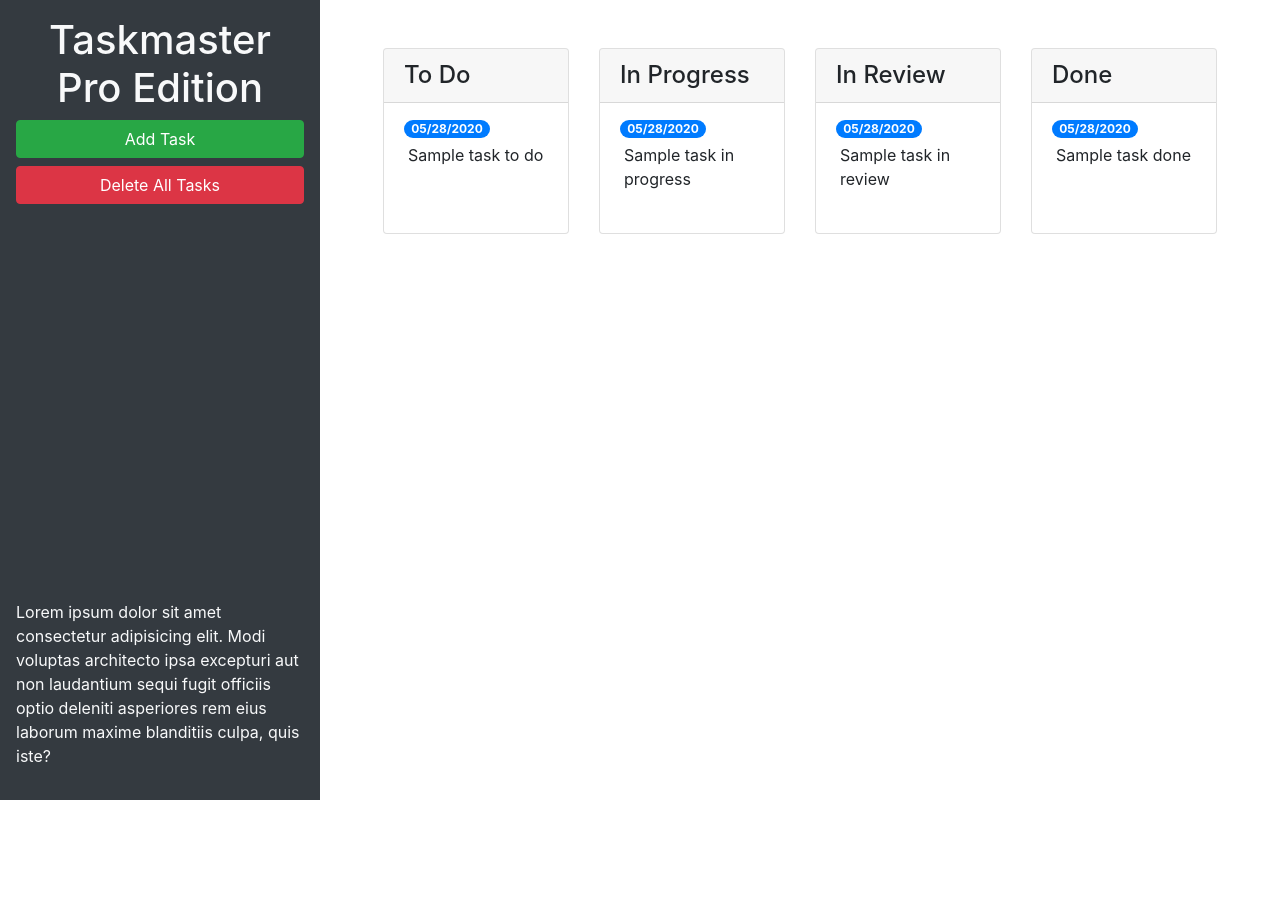
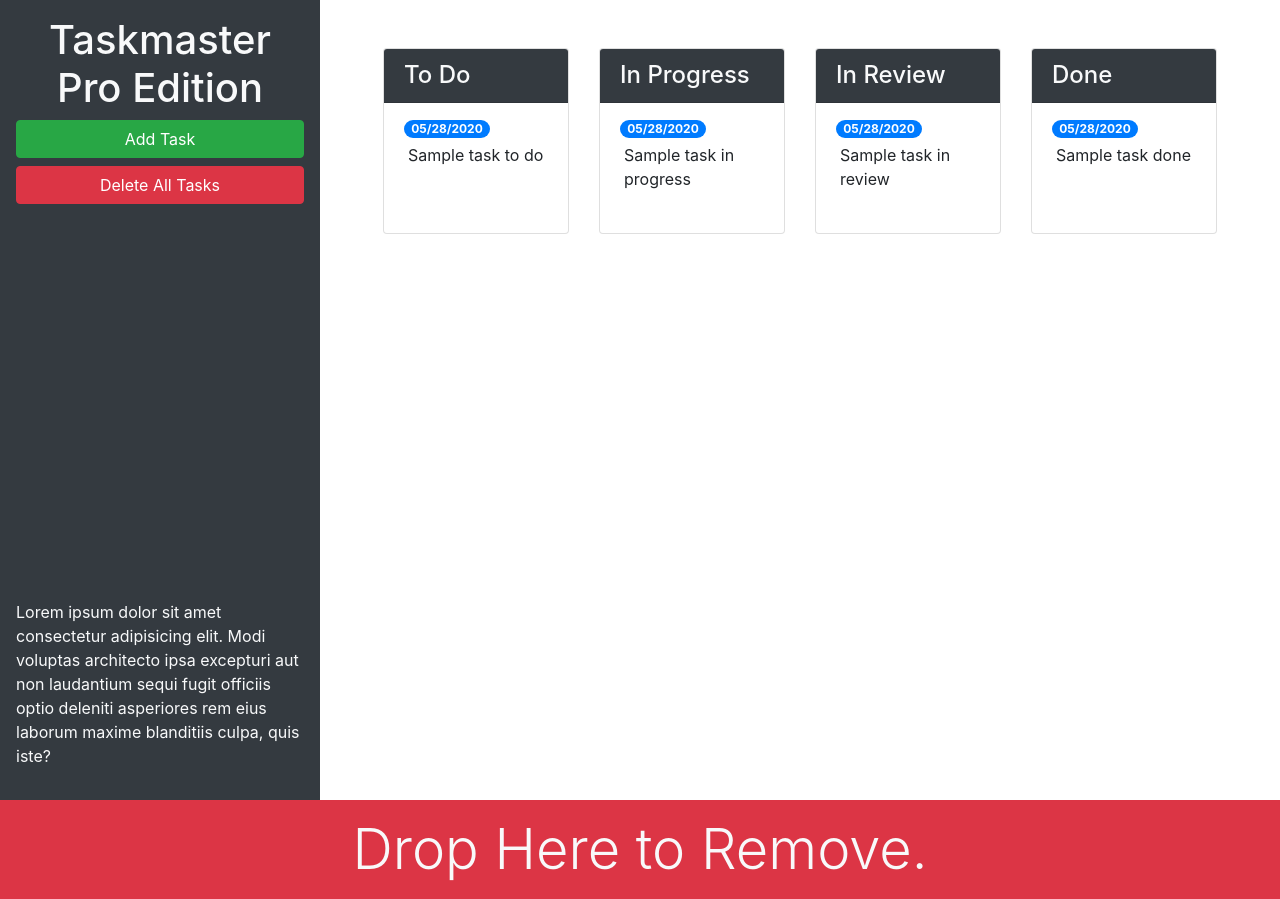
Before and after one commit to ryannekillian/taskmaster-pro, a plain HTML site: page index.html in a window 1280 px wide. Before the commit the page ends 800 px from the top, so only its background shows below. Drawn offline with nearby package versions, Linux system fonts and the light colour scheme.

Commit message:
added remove bar

```diff
--- a/index.html
+++ b/index.html
@@ -13,22 +13,21 @@
 <body>
 
   <div class="row min-vh-100 no-gutters">
-    <header class="col-12 col-lg-3 bg-dark text-light d-flex flex-column p-4 p-lg-3">
-      <h1 class="text-center">Taskmaster Pro Edition</h1>
+    <header class="col-12 col-lg-3 bg-dark text-light sticky-top d-flex flex-column p-4 p-lg-3">      <h1 class="text-center">Taskmaster Pro Edition</h1>
       <button id="create-task" class="btn btn-block btn-success" data-toggle="modal" data-target="#task-form-modal">Add
         Task</button>
       <button id="remove-tasks" class="btn btn-block btn-danger">Delete All Tasks</button>
-      <p class="mt-auto">Lorem ipsum dolor sit amet consectetur adipisicing elit. Modi voluptas architecto ipsa
+      <p class="mt-auto d-none d-lg-block">Lorem ipsum dolor sit amet consectetur adipisicing elit. Modi voluptas architecto ipsa
         excepturi aut non
         laudantium sequi fugit officiis optio deleniti asperiores rem eius laborum maxime blanditiis culpa, quis iste?
       </p>
     </header>
-    <main class="col-12 col-lg-9">
-      <div class="m-5 row justify-content-around">
+    <main class="col-12 col-lg-9 d-flex flex-column">
+        <div class="m-5 row justify-content-around">
         <!-- todo start -->
         <div class="col-12 col-md-6 col-xl-3 mb-3">
           <div class="card">
-            <h4 class="card-header">
+            <h4 class="card-header bg-dark text-light">
               To Do
             </h4>
             <ul id="list-toDo" class="list-group list-group-flush">
@@ -43,7 +42,7 @@
         <!-- in progress start -->
                   <div class="col-12 col-md-6 col-xl-3 mb-3">
             <div class="card">
-              <h4 class="card-header">
+              <h4 class="card-header bg-dark text-light">
                 In Progress
               </h4>
               <ul id="list-inProgress" class="list-group list-group-flush">
@@ -58,7 +57,7 @@
         <!-- in review start -->
         <div class="col-12 col-md-6 col-xl-3 mb-3">
           <div class="card">
-            <h4 class="card-header">
+            <h4 class="card-header bg-dark text-light">
               In Review
             </h4>
             <ul id="list-inReview" class="list-group list-group-flush">
@@ -73,7 +72,7 @@
         <!-- done start -->
         <div class="col-12 col-md-6 col-xl-3 mb-3">
           <div class="card">
-            <h4 class="card-header">
+            <h4 class="card-header bg-dark text-light">
               Done
             </h4>
             <ul id="list-done" class="list-group list-group-flush">
@@ -86,6 +85,11 @@
         </div>
         <!-- done end -->
       </div>
+      </div>
+      <div id="trash">
+        <div class="w-100 bg-danger p-3 text-center text-light display-4">
+          Drop Here to Remove.
+        </div>
       </div>
     </main>
   </div>
```
